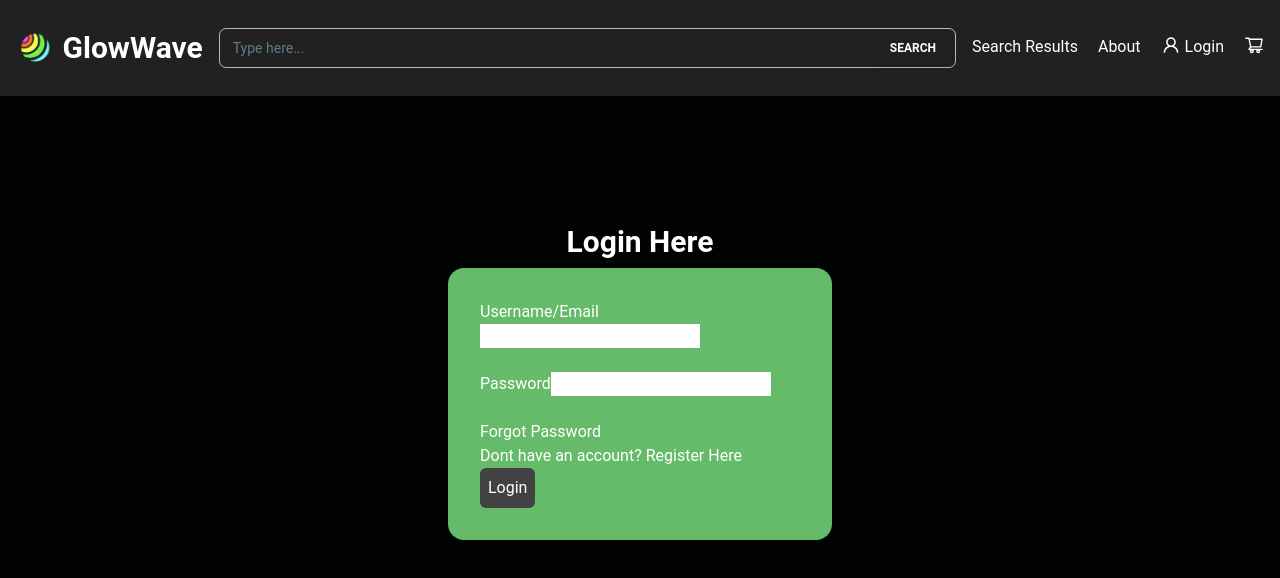
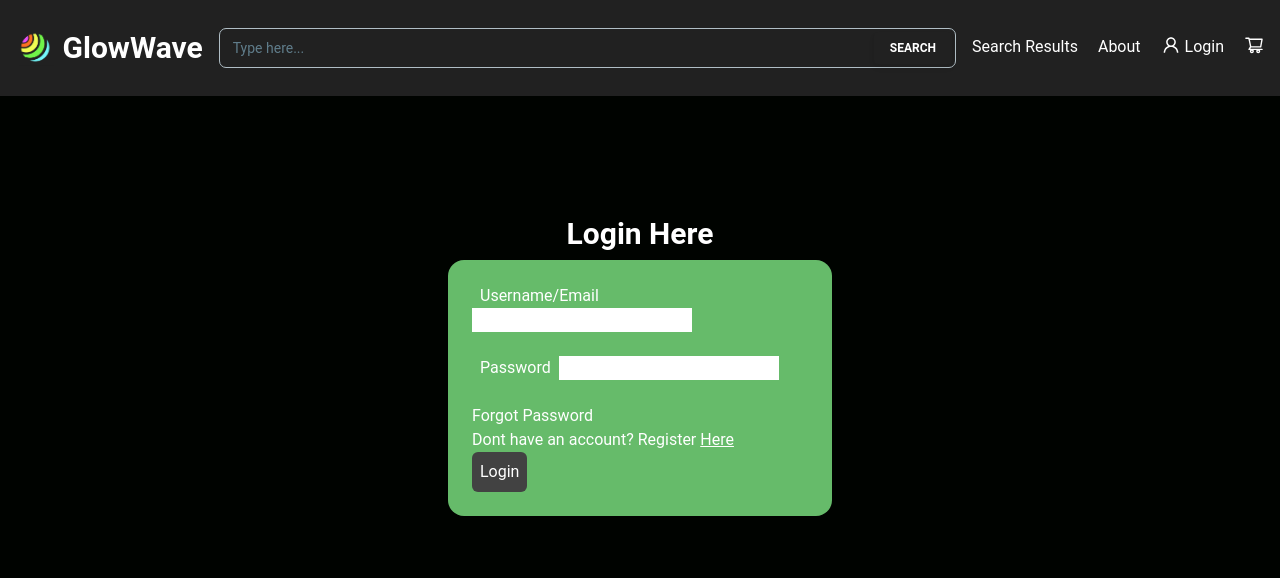
Before and after one commit to dwyerm29/cos30049, a React (Create React App) app in the folder assign-1-fe/: page /login in a window 1280 px wide. Shown: the top 578 px of the page. Built offline with nearby package versions, Linux system fonts and the light colour scheme.

Commit message:
update login

```diff
--- a/assign-1-fe/src/components/LoginForm.js
+++ b/assign-1-fe/src/components/LoginForm.js
@@ -3,23 +3,29 @@ import { Link } from "react-router-dom";
 
 export default function LoginForm() {
   return (
-    <div className="flex min-h-full flex-col justify-center px-6 py-12 lg:px-8">
+    <div className="flex min-h-full flex-col justify-center px-4 py-10 lg:px-6">
       <h2 className="text-center text-3xl font-bold mt-20">Login Here</h2>
 
       <div className="mt-2 sm:mx-auto sm:w-full sm:max-w-sm">
-        <form className="space-y-6 bg-green-400 p-8 rounded-2xl ">
+        <form className="space-y-6 bg-green-400 p-6 rounded-2xl ">
           <div>
-            <label>Username/Email</label>
+            <label className="p-2">Username/Email</label>
             <input type="text" />
           </div>
           <div>
-            <label>Password</label>
+            <label className="p-2">Password</label>
             <input type="password" />
           </div>
           <div>
             <p>Forgot Password</p>
             <p>
-              Dont have an account? Register <Link to="/register">Here</Link>
+              Dont have an account? Register{" "}
+              <Link
+                to="/register"
+                className="underline hover:underline-offset-4"
+              >
+                Here
+              </Link>
             </p>
           </div>
           <Link to="/account">
```
